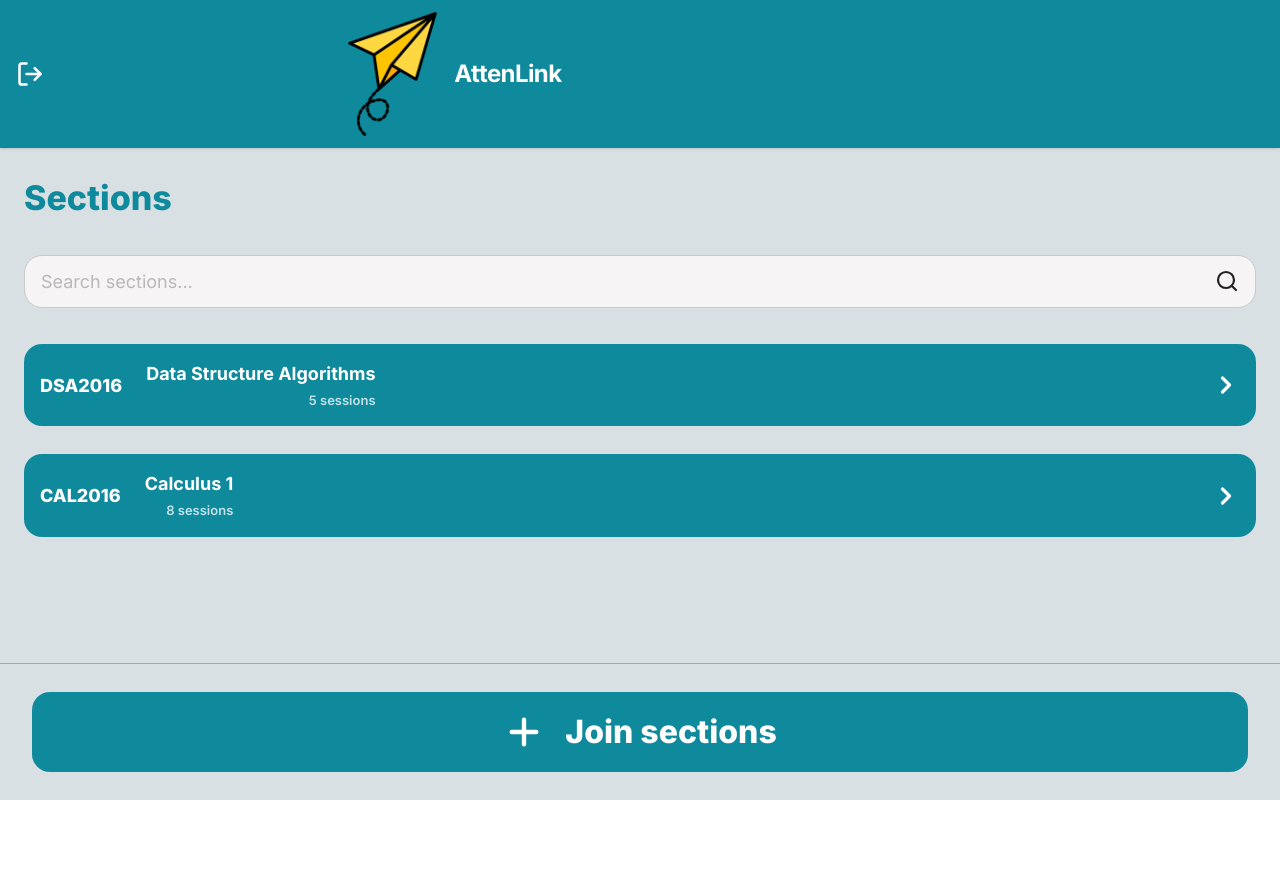
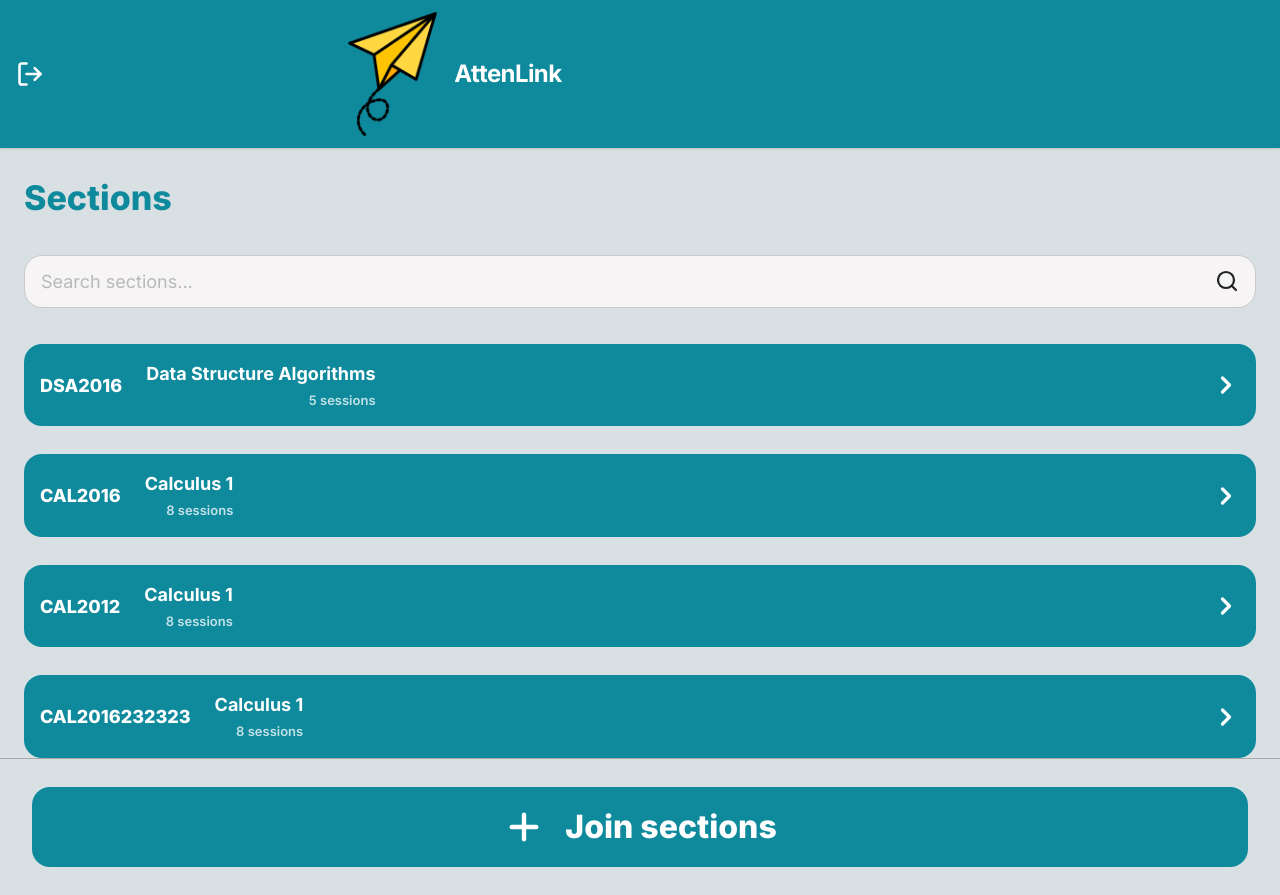
Before and after one commit to Ko4rut/AttenLink, a Next.js app in the folder frontend/: page /student/sections in a window 1280 px wide. Before the commit the page ends 800 px from the top, so only its background shows below. Built offline with nearby package versions, Linux system fonts and the light colour scheme.

Commit message:
Front end

```diff
--- a/frontend/app/student/sections/components/Body.tsx
+++ b/frontend/app/student/sections/components/Body.tsx
@@ -14,6 +14,8 @@ export default function SectionsBody({
   sections = [
     { code: 'DSA2016', name: 'Data Structure Algorithms', sessions: 5 },
     { code: 'CAL2016', name: 'Calculus 1', sessions: 8 },
+    { code: 'CAL2012', name: 'Calculus 1', sessions: 8 },
+     { code: 'CAL2016232323', name: 'Calculus 1', sessions: 8 },
   ],
 }: SectionsBodyProps) {
   return (
@@ -31,7 +33,7 @@ export default function SectionsBody({
       </div>
 
       {/* Section list */}
-      <div className="space-y-7">
+      <div className="space-y-7 overflow-y-scroll max-h-125">
         {sections.map((section) => (
           <div
             key={section.code}
--- a/frontend/app/student/sections/page.tsx
+++ b/frontend/app/student/sections/page.tsx
@@ -15,6 +15,11 @@ export default function SectionPage() {
     router.push('/');
   };
 
+  const handleJoinSection = async (code: string) => {
+    // call api join section
+  };
+
+
   return (
     <div className="min-h-screen bg-[#D9E0E3] flex justify-between flex-col">
       <Header onLogout={handleLogout} />
```
